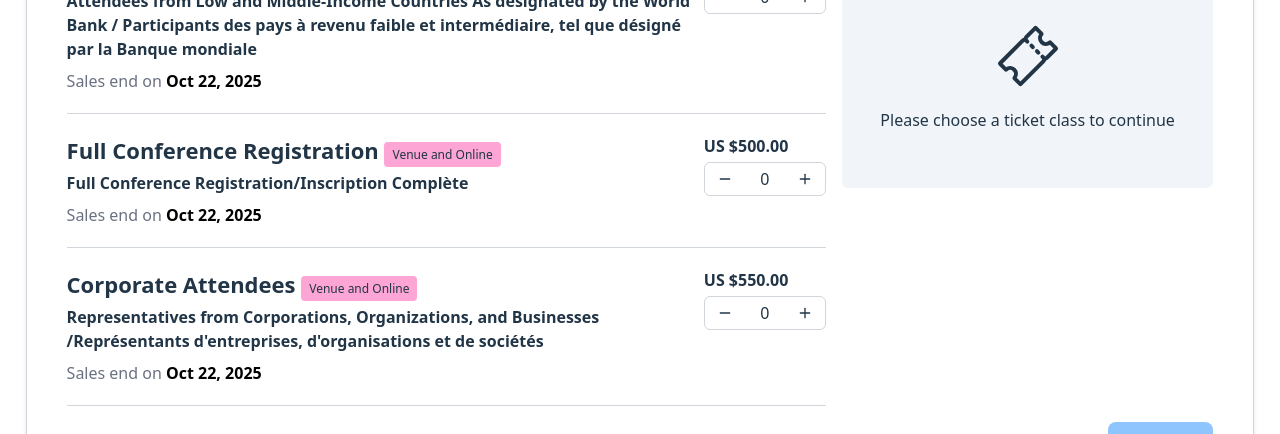
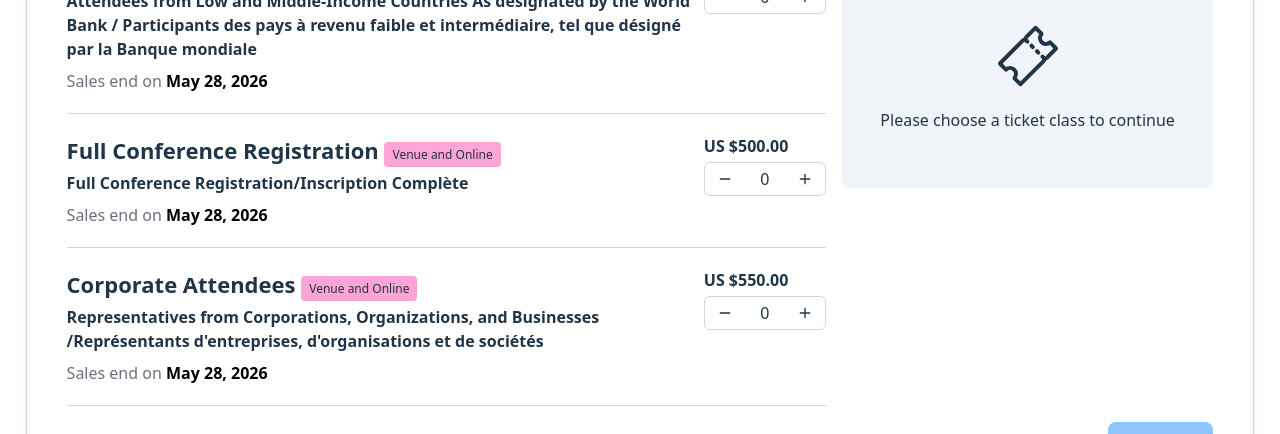
Before and after one commit to mehedy201/Tickets-Sales-With-Braintree-Payment, a React (Vite) app: page / in a window 1280 px wide. Shown: the part 378-812 px from the top of the page. Built offline with nearby package versions, Linux system fonts and the light colour scheme; no server answers.

Commit message:
update tickets components tickets sales end date

```diff
--- a/src/pages/TicketSaleLandingPage/TicketsComponts/TicketsComponents.jsx
+++ b/src/pages/TicketSaleLandingPage/TicketsComponts/TicketsComponents.jsx
@@ -37,7 +37,7 @@ const TicketsComponents = () => {
                         <div>
                             <h2 className='text-[18px] md:text-[22px] font-bold pb-1'>Low and Middle Income Countries <span className="bg-pink-300 text-xs font-light px-2 py-1 rounded">Venue and Online</span></h2>
                             <h5 className='text-[14px] md:text-[16px] font-semibold pb-2'>Attendees from Low and Middle-Income Countries As designated by the World Bank / Participants des pays à revenu faible et intermédiaire, tel que désigné par la Banque mondiale</h5>
-                            <p className='text-gray-500'>Sales end on <span className='font-bold text-black'>Oct 22, 2025</span></p>
+                            <p className='text-gray-500'>Sales end on <span className='font-bold text-black'>May 28, 2026</span></p>
                         </div>
                         <div>
                             <h2 className='font-bold pb-1'>US $440.00</h2>
@@ -70,7 +70,7 @@ const TicketsComponents = () => {
                         <div>
                             <h2 className='text-[18px] md:text-[22px] font-bold pb-1 '>Full Conference Registration <span className="bg-pink-300 text-xs font-light px-2 py-1 rounded">Venue and Online</span></h2>
                             <h5 className='text-[14px] md:text-[16px] font-semibold pb-2'>Full Conference Registration/Inscription Complète </h5>
-                            <p className='text-gray-500'>Sales end on <span className='font-bold text-black'>Oct 22, 2025</span></p>
+                            <p className='text-gray-500'>Sales end on <span className='font-bold text-black'>May 28, 2026</span></p>
                         </div>
                         <div>
                             <h2 className='font-bold pb-1'>US $500.00</h2>
@@ -103,7 +103,7 @@ const TicketsComponents = () => {
                         <div>
                             <h2 className='text-[18px] md:text-[22px] font-bold pb-1'>Corporate Attendees <span className="bg-pink-300 text-xs font-light px-2 py-1 rounded">Venue and Online</span></h2>
                             <h5 className='text-[14px] md:text-[16px] font-semibold pb-2'>Representatives from Corporations, Organizations, and Businesses /Représentants d'entreprises, d'organisations et de sociétés</h5>
-                            <p className='text-gray-500'>Sales end on <span className='font-bold text-black'>Oct 22, 2025</span></p>
+                            <p className='text-gray-500'>Sales end on <span className='font-bold text-black'>May 28, 2026</span></p>
                         </div>
                         <div>
                             <h2 className='font-bold pb-1'>US $550.00</h2>
```
